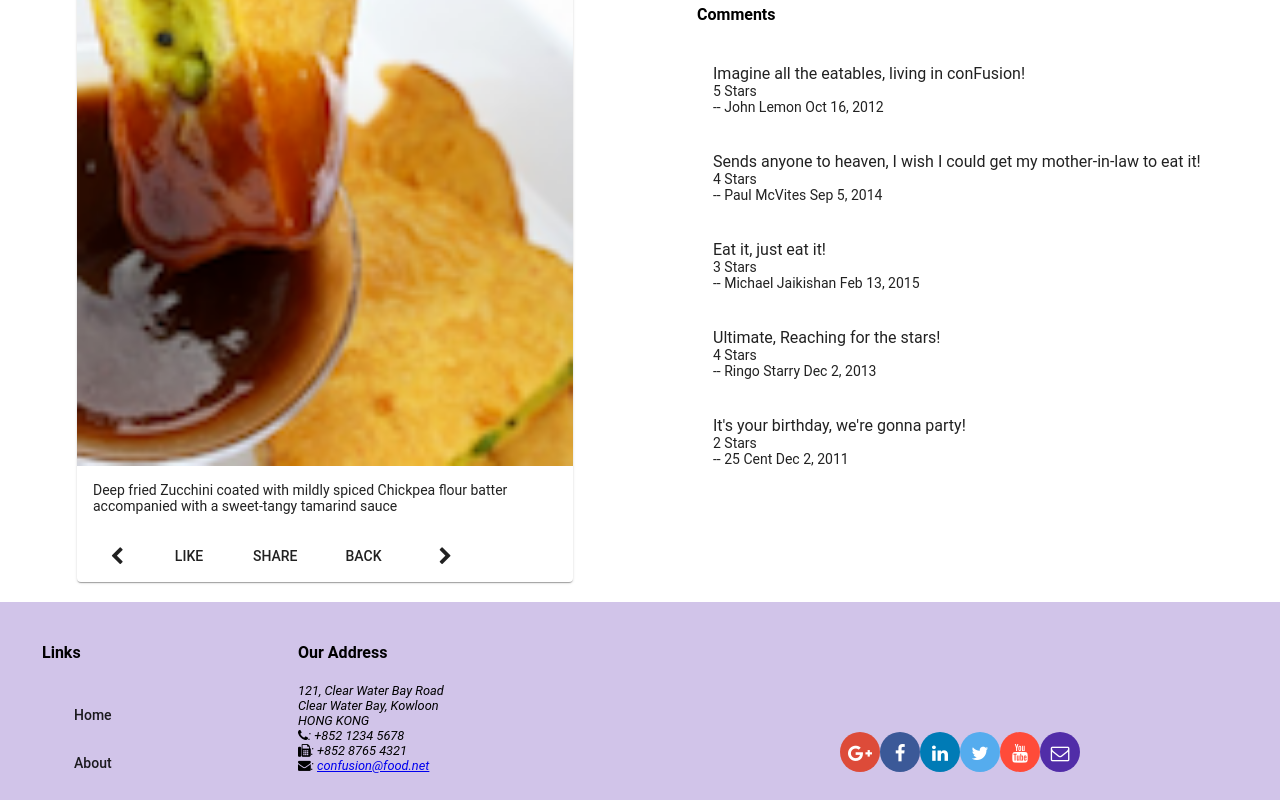
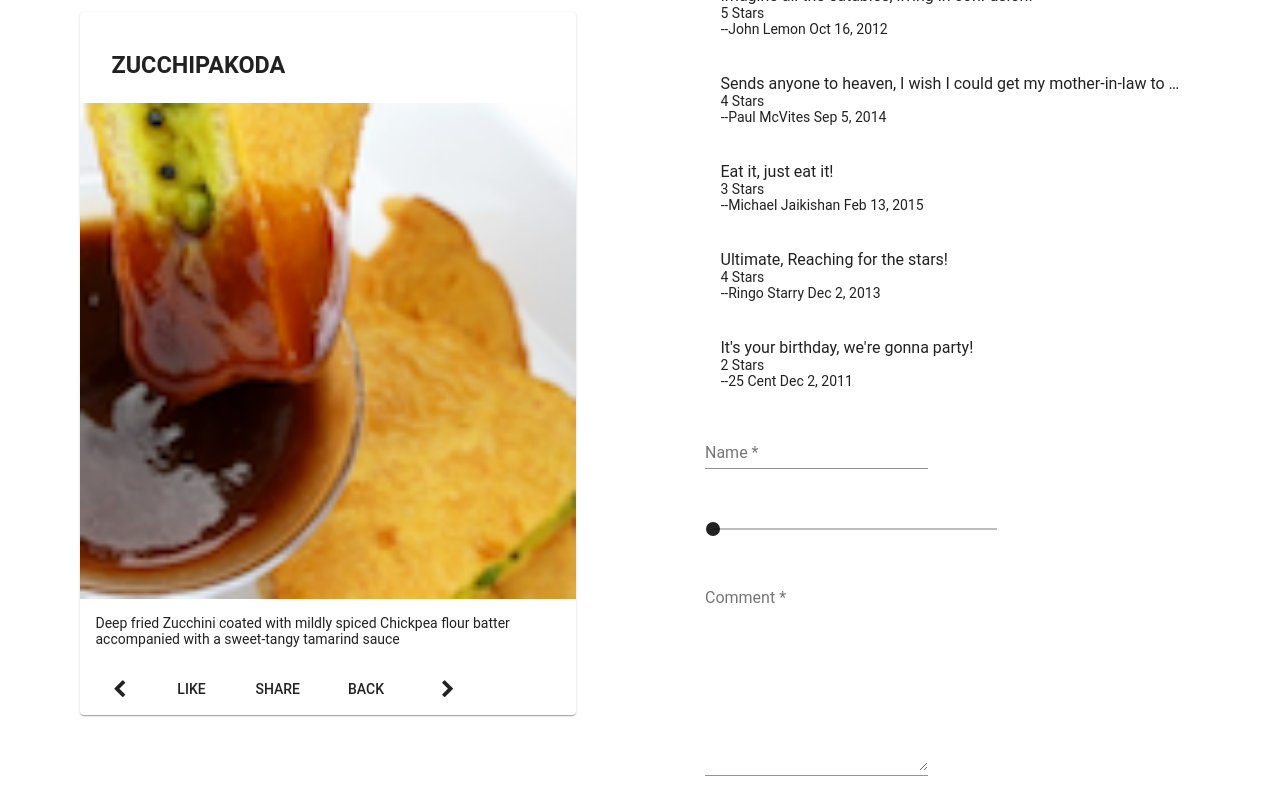
Before and after one commit to hardik-bhutada/conFusion, an Angular app: page /dishdetail/1 in a window 1280 px wide. Shown: the part 480-1280 px from the top of the page. Built offline with nearby package versions, Linux system fonts and the light colour scheme.

Commit message:
Assignment 3

```diff
--- a/src/app/app.module.ts
+++ b/src/app/app.module.ts
@@ -17,6 +17,7 @@ import { MatCheckboxModule } from '@angular/material/checkbox';
 import { FormsModule } from '@angular/forms';
 import { MatSelectModule } from '@angular/material/select';
 import { MatSlideToggleModule } from '@angular/material/slide-toggle';
+import { MatSliderModule } from '@angular/material/slider';
 import { ReactiveFormsModule } from '@angular/forms';
 
 import { AppRoutingModule } from './app-routing.module';
@@ -59,6 +60,8 @@ import { LoginComponent } from './login/login.component';
     MatCheckboxModule,
     MatSelectModule,
     MatSlideToggleModule,
+    MatProgressSpinnerModule,
+    MatSliderModule,
     FlexLayoutModule,
     MatListModule,
     MatGridListModule,
--- a/src/app/dishdetail/dishdetail.component.html
+++ b/src/app/dishdetail/dishdetail.component.html
@@ -1,5 +1,5 @@
 <div class="container"
-    fxLayout="row"
+    fxLayout="row wrap"
     fxLayout.sm="column"
     fxLayout.xs="column"
     fxLayoutAlign.gt-md="space-around center"
@@ -35,21 +35,66 @@
   </div>
 
 
-  <div fxFlex="40">
-    <div fxFlex *ngIf="dish">
-        <mat-list fxFlex>
-            <h4 mat-header>Comments</h4>
-            <mat-list-item *ngFor = "let comm of dish.comments">
-                <p matLine> {{comm.comment}} </p>
-                <p matLine>{{comm.rating}} Stars</p>
-                <p matLine>-- {{comm.author}} {{comm.date | date}}</p>
-            </mat-list-item>
-        </mat-list>
+  <div fxFlex="40" *ngIf="dish" >
+    <mat-list >
+      <h1>Comments</h1>
+        <mat-list-item *ngFor="let comment of dish.comments">
+          <h4 matLine> {{comment.comment}} </h4>
+          <p matLine> {{comment.rating}} Stars </p>
+          <p matLine>
+            <span> --{{comment.author}} {{comment.date | date}}</span>
+          </p>
+        </mat-list-item>
+    </mat-list>
+    <div *ngIf="arr">
+        <mat-list-item  *ngFor="let val of arr">
+
+            <p matLine>{{val.comment}}</p>
+            <p matLine>{{val.rating}} Stars</p>
+            <p matLine>-- {{val.author}} {{val.date | date }}</p>
+
+        </mat-list-item>
+        </div>
+
+        <mat-list-item *ngIf="commentForm.valid">
+
+            <p matLine>{{commentForm.value.comment}}</p>
+            <p matLine>{{commentForm.value.rating}} Stars</p>
+            <p matLine>-- {{commentForm.value.author}} </p>
+
+        </mat-list-item>
+
+    <form novalidate [formGroup]="commentForm"  #fform="ngForm"  (ngSubmit)="onSubmit()">
+        <p>
+          <mat-form-field class="half-width">
+            <input matInput formControlName="author" placeholder="Name" type="text" required>
+            <mat-error *ngIf="formErrors.author">{{formErrors.author}}</mat-error>
+          </mat-form-field>
+        </p>
+         <p>
+            <mat-slider
+            max="5"
+            step="1"
+            thumbLabel
+            tickInterval="1">
+          </mat-slider>
+        </p>
+
+        <p>
+          <mat-form-field class="half-width">
+            <textarea matInput formControlName="comment" placeholder="Comment" type="text" rows="10" cols="40" required></textarea>
+            <mat-error *ngIf="formErrors.comment">{{formErrors.comment}}</mat-error>
+          </mat-form-field>
+        </p>
+        <button type="submit" mat-button class="background-primary text-floral-white" [disabled]="commentForm.invalid">Submit</button>
+      </form>
+
+    <div [hidden]="dish|| errMess">
+      <mat-spinner></mat-spinner><h4>Loading . . . Please Wait</h4>
     </div>
-  </div>
-
-  <div [hidden]="dish">
-    <mat-spinner></mat-spinner><h4>Loading . . . Please Wait</h4>
-  </div>
-
+    <div *ngIf="errMess">
+        <h2>Error</h2>
+        <h4>{{errMess}}</h4>
+    </div>
 </div>
+</div>
--- a/src/app/dishdetail/dishdetail.component.scss
+++ b/src/app/dishdetail/dishdetail.component.scss
@@ -0,0 +1,14 @@
+.full-width {
+    width: 95%
+  }
+
+  .half-width {
+    width: 45%
+  }
+
+  .form-size {
+    width: 75%
+  }
+  mat-slider {
+    width: 300px;
+  }
--- a/src/app/dishdetail/dishdetail.component.ts
+++ b/src/app/dishdetail/dishdetail.component.ts
@@ -4,6 +4,8 @@ import { Location } from '@angular/common';
 import { Dish } from '../shared/dish';
 import { DishService} from '../services/dish.service';
 import { switchMap } from 'rxjs/operators';
+import { FormBuilder, FormGroup, Validators } from '@angular/forms';
+import { Comment } from '../shared/comment';
 
 
 @Component({
@@ -19,10 +21,32 @@ export class DishdetailComponent implements OnInit {
   prev: string;
   next: string;
   id: number;
+  commentForm: FormGroup;
+  comment: Comment;
+
+  formErrors = {
+    'author': '',
+    'comment': ''
+  };
+
+  validationMessages = {
+    'author': {
+      'required':      'Author Name is required.',
+      'minlength':     'Author Name must be at least 2 characters long.',
+      'maxlength':     'Author Name cannot be more than 25 characters long.'
+    },
+    'comment': {
+      'required':      'Comment is required.',
+      'minlength':     'Comment must be at least 1 characters long.'
+    }
+  };
 
   constructor(private dishService: DishService,
     private location: Location,
-    private route: ActivatedRoute) { }
+    private route: ActivatedRoute,
+    private fb: FormBuilder) {
+      this.createForm();
+     }
 
   ngOnInit(): void {
     // this.dish = this.dishService.getDish(id); Before using Promise
@@ -46,4 +70,50 @@ export class DishdetailComponent implements OnInit {
     this.next = this.dishIds[(this.dishIds.length + index + 1) % this.dishIds.length];
   }
 
+  createForm() {
+    this.commentForm = this.fb.group({
+      author: ['', [Validators.required, Validators.minLength(2), Validators.maxLength(25)] ],
+      comment: ['', [Validators.required, Validators.minLength(1)] ],
+      rating: 5
+    });
+
+    this.commentForm.valueChanges
+    .subscribe(data => this.onValueChanged(data));
+
+    this.onValueChanged(); // (re)set validation messages now
+  }
+
+  onValueChanged(data?: any) {
+    if (!this.commentForm) { return; }
+    const form = this.commentForm;
+    for (const field in this.formErrors ) {
+      if (this.formErrors.hasOwnProperty(field)) {
+        // clear previous error message (if any)
+        this.formErrors[field] = '';
+        const control = form.get(field);
+        if (control && control.dirty && !control.valid) {
+          const messages = this.validationMessages[field];
+          for (const key in control.errors) {
+            if (control.errors.hasOwnProperty(key)) {
+              this.formErrors[field] += messages[key] + ' ';
+            }
+          }
+        }
+      }
+    }
+  }
+
+  onSubmit() {
+    this.comment = this.commentForm.value;
+    this.comment.date = new Date().toISOString();
+    this.dish.comments.push(this.comment);
+    console.log(this.comment);
+    this.comment = null;
+    this.commentForm.reset({
+      author: '',
+      comment: '',
+      rating: 5
+    });
+  }
+
 }
```
